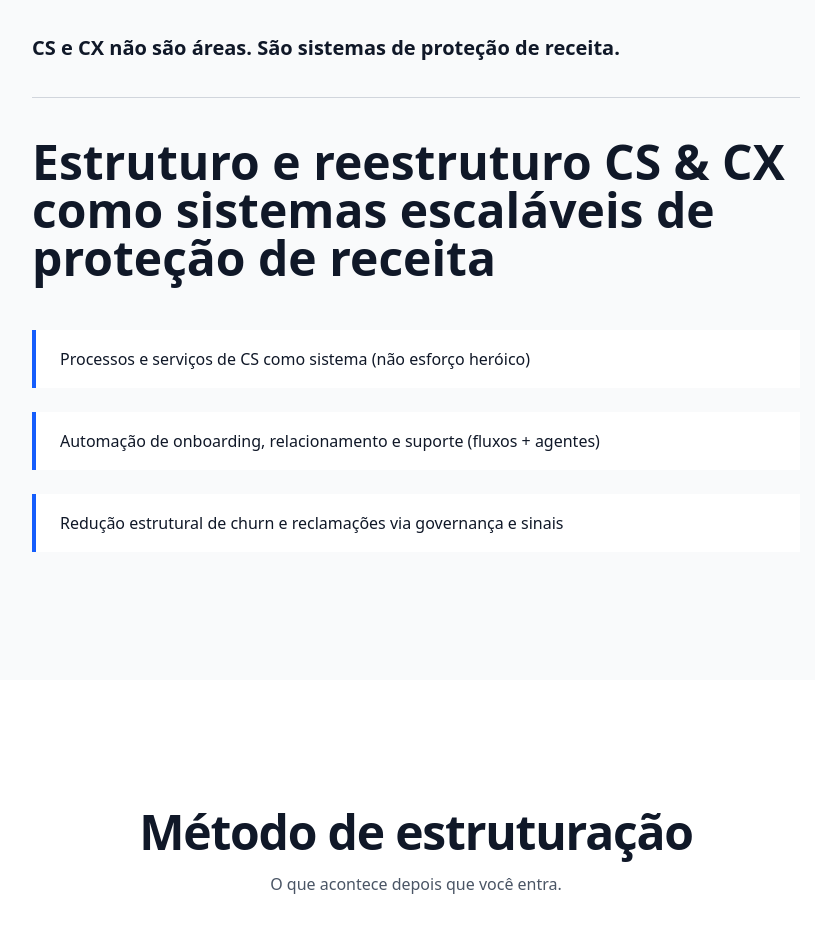
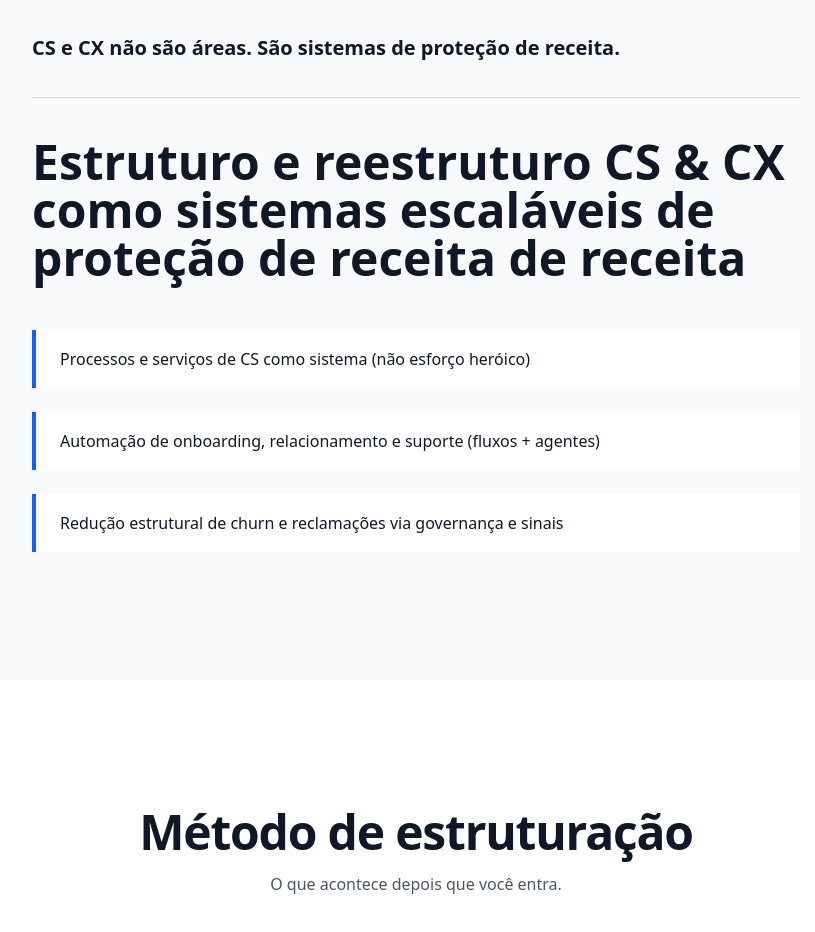
Before and after one commit to jadsoncr/landing, a Next.js app: page / in a window 1280 px wide. Shown: the part 4980-5912 px from the top of the page, without its empty margins (224-1039 px from the left). Built offline with nearby package versions, Linux system fonts and the light colour scheme.

Commit message:
copy: atualiza texto da seção CS & CX conforme especificação

```diff
--- a/src/components/marketing/cs-cx.tsx
+++ b/src/components/marketing/cs-cx.tsx
@@ -11,7 +11,7 @@ export function CsCx() {
           </div>
 
           <h2 className="text-3xl font-bold text-gray-900 mb-12 sm:text-4xl lg:text-5xl">
-            Estruturo e reestruturo CS & CX como sistemas escaláveis de proteção de receita
+            Estruturo e reestruturo CS & CX como sistemas escaláveis de proteção de receita de receita
           </h2>
 
           <div className="space-y-6">
```
